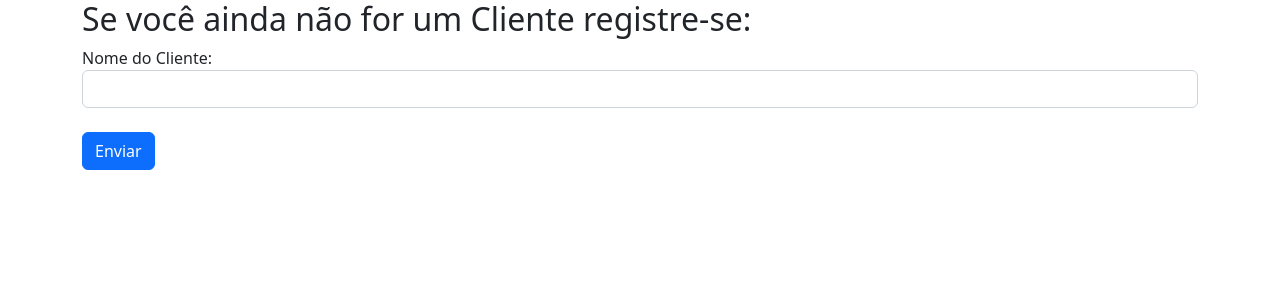
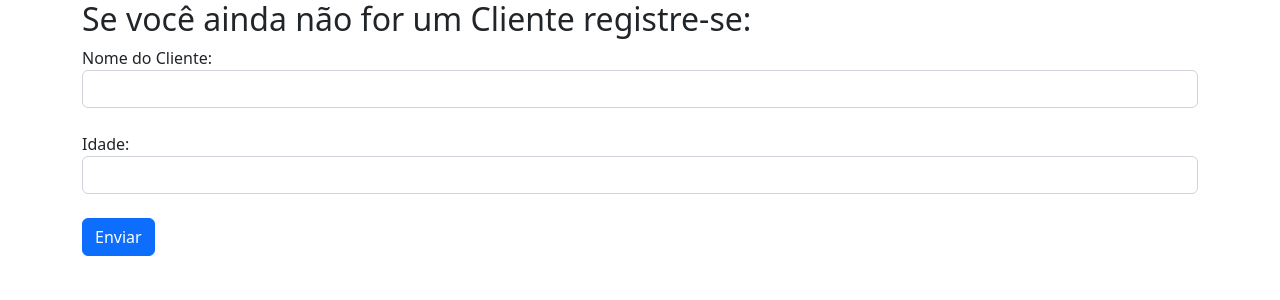
Before and after one commit to Pedrow1406/django_basico, a Django app: page /produtos/registrar_cliente/ in a window 1280 px wide. Shown: the top 300 px of the page. Run offline with Django 5.2, Linux system fonts and the light colour scheme.

Commit message:
Formulário de Loja
possibilitando o usuario filtrar os produtos comprados por cada cliente. O site também possibilita a possibilidade do usuario se cadastrar com o nome e idade( 18-100). E registrar os produtos

```diff
--- a/produtos/models.py
+++ b/produtos/models.py
@@ -4,6 +4,7 @@ from django.db import models
 
 class Cliente(models.Model):
     nome_cliente = models.CharField(max_length=50)
+    idade_cliente = models.IntegerField()
 
     def __str__(self):
         return self.nome_cliente
--- a/produtos/templates/cliente/registrar_cliente.html
+++ b/produtos/templates/cliente/registrar_cliente.html
@@ -14,9 +14,22 @@
           Cliente Criado com Sucesso
         </div>
         {% endif %}
+        {% if idade_cliente == 'menor_idade' %}
+          <div class="alert alert-danger" role="alert">
+            Erro: O cliente precisa ter mais de 18 para conseguir se registrar
+          </div>
+        {% endif %}
+        {% if idade_cliente == 'idade_invalida' %}
+          <div class="alert alert-danger" role="alert">
+            Erro: Digite uma Idade Válida!
+          </div>
+        {% endif %}
         <form action="{% url "registrar_cliente" %}"method='post'>{% csrf_token %}
             <label for="nome_cliente">Nome do Cliente:</label>
-            <input type="text" name="nome_cliente" id="nome_cliente" class="form-control">
+            <input type="text" name="nome_cliente" id="nome_cliente" class="form-control" required>
+            <br>
+            <label for="idade">Idade:</label>
+            <input type="number" name="idade" id="idade" class="form-control" required>
             <br>
             <input type="submit" value="Enviar" class='btn btn-primary'>
         </form>
--- a/produtos/templates/produtos/registrar_produto.html
+++ b/produtos/templates/produtos/registrar_produto.html
@@ -3,7 +3,7 @@
   <head>
     <meta charset="utf-8">
     <meta name="viewport" content="width=device-width, initial-scale=1">
-    <title>Bootstrap demo</title>
+    <title>Compras</title>
     <link href="https://cdn.jsdelivr.net/npm/bootstrap@5.2.3/dist/css/bootstrap.min.css" rel="stylesheet" integrity="sha384-rbsA2VBKQhggwzxH7pPCaAqO46MgnOM80zW1RWuH61DGLwZJEdK2Kadq2F9CUG65" crossorigin="anonymous">
   </head>
   <body>
--- a/produtos/urls.py
+++ b/produtos/urls.py
@@ -1,7 +1,7 @@
 from django.urls import path, include
 from . import views
 urlpatterns = [
-    path('ver/', views.ver, name='ver'),
     path('registrar_produto/', views.registrar_produto, name='registrar_produto'),
     path('registrar_cliente/', views.registrar_cliente, name='registrar_cliente'),
+    path('ver_compras/', views.ver_compras, name='ver_compras'),
 ]
--- a/produtos/views.py
+++ b/produtos/views.py
@@ -3,8 +3,17 @@ from django.http import HttpResponse
 from .models import Produtos, Cliente
 # Create your views here.
 
-def ver(request):
-    return render(request, 'produtos/ver.html')
+def ver_compras(request):
+    if request.method == 'GET':
+        status = request.GET.get('status')
+        clientes = Cliente.objects.all()
+        return render(request, 'cliente/ver_compras.html', {'clientes': clientes, 'status':status})
+    elif request.method == 'POST':
+        nome_cliente = request.POST.get('nome')
+        cliente = Cliente.objects.get(nome_cliente = nome_cliente)
+        produto = Produtos.objects.filter(cliente_id = cliente.id)
+        clientes = Cliente.objects.all()
+        return  render(request, 'cliente/ver_compras.html', {'clientes':clientes,'produtos': produto, 'status': '1', 'nome_cliente':nome_cliente})
 
 def registrar_produto(request):
     if request.method == 'GET':
@@ -32,8 +41,15 @@ def registrar_cliente(request):
         return render(request, 'cliente/registrar_cliente.html', {'status':status})
     elif request.method == 'POST':
         nome_cliente = request.POST.get('nome_cliente')
+        idade_cliente = request.POST.get('idade')
+        idade_cliente = int(idade_cliente)
+        if idade_cliente < 18:
+            return render(request, 'cliente/registrar_cliente.html', {'idade_cliente': 'menor_idade'})
+        if idade_cliente > 100:
+            return render(request, 'cliente/registrar_cliente.html', {'idade_cliente': 'idade_invalida'})
         cliente = Cliente(
             nome_cliente = nome_cliente,
+            idade_cliente = idade_cliente
         )
         cliente.save()
         return redirect('/produtos/registrar_cliente/?status=1')
```
Also changed, not shown: produtos/templates/cliente/ver_compras.html (added, +47 -0 lines), produtos/migrations/0002_rename_fabricante_cliente_and_more.py, produtos/migrations/0003_cliente_idade_cliente.py (added).
